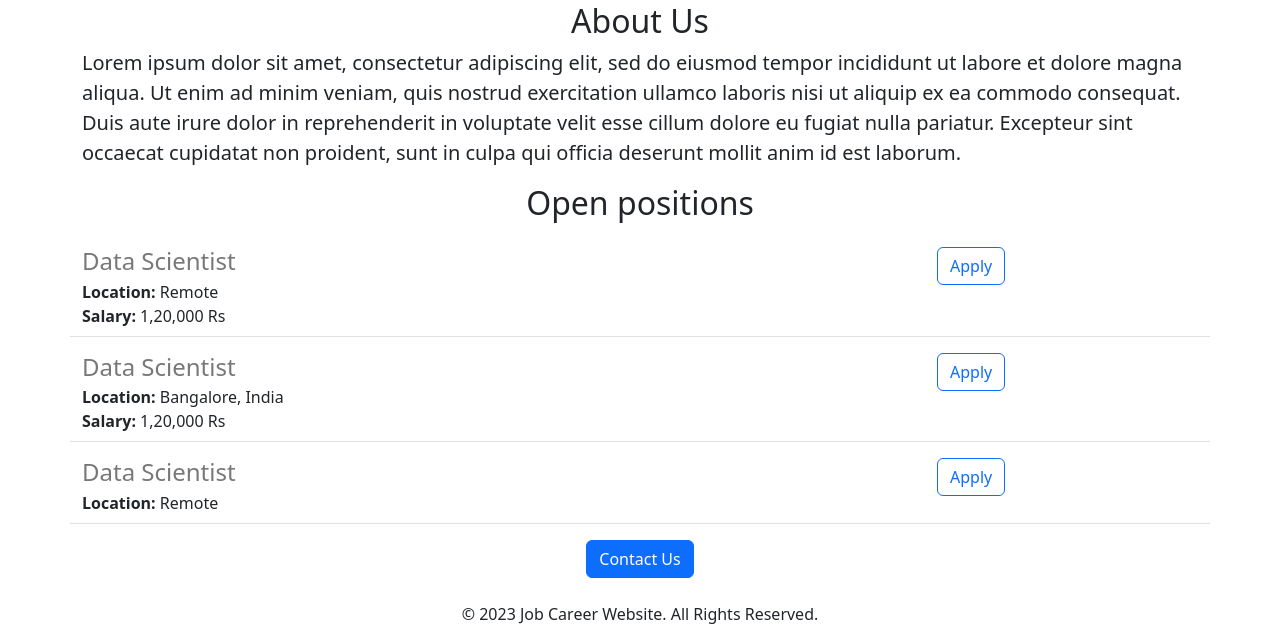
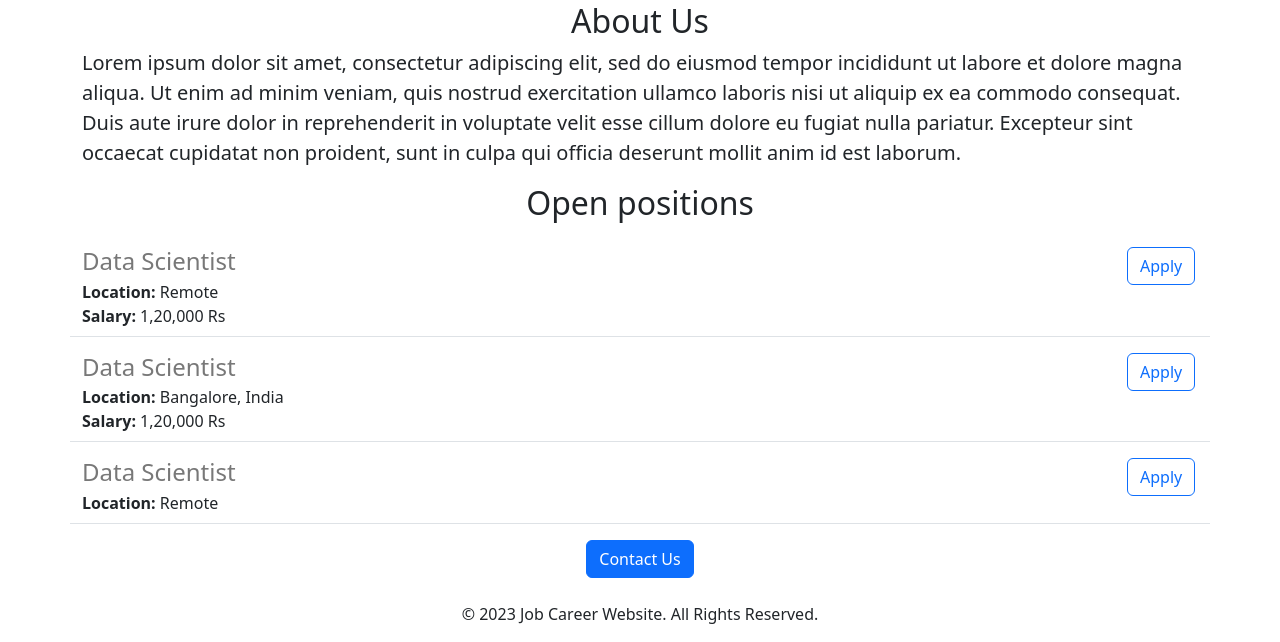
Before and after one commit to shivaniamborkar/hiresphere, a Flask app: page / in a window 1280 px wide. Shown: the part 478-1120 px from the top of the page. Run offline with Flask 2, Linux system fonts and the light colour scheme.

Commit message:
added dynamic data & added api json

```diff
--- a/templates/jobitem.html
+++ b/templates/jobitem.html
@@ -1,5 +1,5 @@
     <div class="border-bottom row" style="margin-bottom: 16px; padding-bottom: 8px;">
-        <div class="col-9">
+        <div class="col-11">
             <h4 style="color: rgb(120,120,120); margin-bottom:4px;">{{job['title']}}</h4>
             <div> <b>Location:</b> {{ job['location']}}</div>
 
@@ -8,7 +8,7 @@
             {% endif %}
         </div>
 
-        <div class="col-3">
+        <div class="col-1">
             <button class="btn btn-outline-primary">Apply</button>
         </div>
     </div>
```
